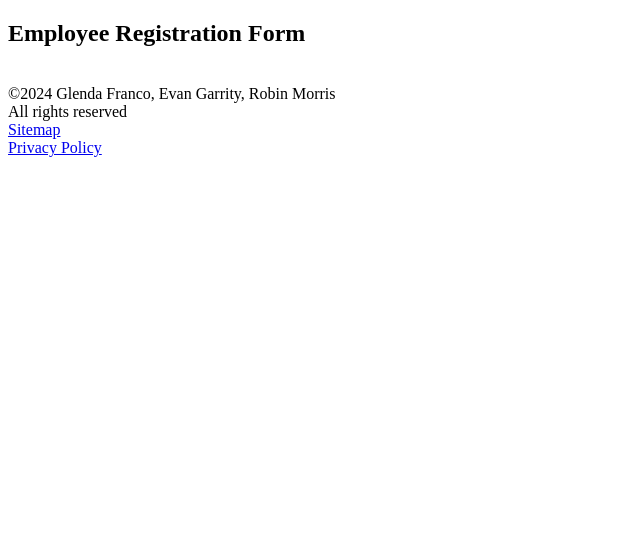
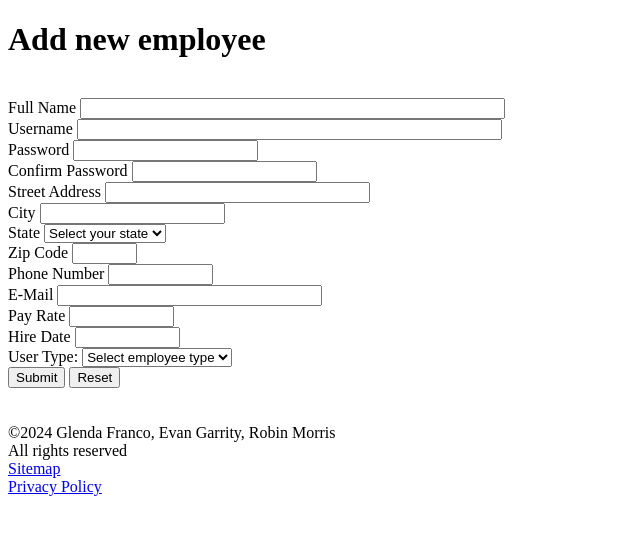
Before and after one commit to robin-e-m/coffeeShop, a PHP site: page /register.php in a window 1280 px wide. Shown: the top 535 px of the page, without its empty margins (0-640 px from the left). Run offline with PHP 8.4, Linux system fonts and the light colour scheme.

Commit message:
Added DBConnect and registerActio pages. Added the fields within register page.

```diff
--- a/index.php
+++ b/index.php
@@ -20,6 +20,7 @@
         <p> Temporary links to new pages I have created, for testing purposes only and will be deleted as more content is created.
             <br>
         <a href="manager.php">Managers Page</a>
+        <br>
         <a href="register.php">Click here to add new employees</a>
 
         </p>
--- a/manager.php
+++ b/manager.php
@@ -10,10 +10,11 @@
         <h2>Manager Page</h2>
 
         <a href="signup.php">Click here to add new customers</a>
+        <br>
         <a href="register.php">Click here to add new employees</a>
 
         <br>
-
+        <br>
         <?php include 'footer.php' ?>
     </body>
 </html>
--- a/register.php
+++ b/register.php
@@ -6,10 +6,145 @@
         <title>Register</title>
     </head>
     <body>
-<h2>Employee Registration Form</h2>
+        <h1>Add new employee</h1>
 
+        <br>
+        <div>
 
+            <form name="register" action="registerAction.php" method="get">
 
+                <div>
+                    <label>Full Name</label>
+                    <input type="text" name="name" size="50" required/>
+                </div>
+
+                <div>
+                    <label>Username</label>
+                    <input type="text" name="username" size="50" required/>
+                </div>
+
+                <div>
+                    <label>Password</label>
+                    <input type="password" name="pass" size="20" required/>
+                </div>
+
+                <div>
+                    <label>Confirm Password</label>
+                    <input type="password" name="pass2" size="20" required/>
+
+                </div>
+
+                <div>
+                    <label>Street Address</label>
+                    <input type="text" name="address" size="30" required />
+                </div>
+
+                <div>
+                    <label>City</label>
+                    <input type="text" name="city" size="20" required />
+                </div>
+
+                <div>
+                    <label>State</label>
+                    <select name="state" required>
+                        <option disabled selected value>Select your state</option>
+                        <option value="al">AL</option>
+                        <option value="ak">AK</option>
+                        <option value="az">AZ</option>
+                        <option value="ar">AR</option>
+                        <option value="ca">CA</option>
+                        <option value="co">CO</option>
+                        <option value="ct">CT</option>
+                        <option value="de">DE</option>
+                        <option value="dc">DC</option>
+                        <option value="fl">FL</option>
+                        <option value="ga">GA</option>
+                        <option value="hi">HI</option>
+                        <option value="id">ID</option>
+                        <option value="il">IL</option>
+                        <option value="in">IN</option>
+                        <option value="ia">IA</option>
+                        <option value="ks">KS</option>
+                        <option value="ky">KY</option>
+                        <option value="la">LA</option>
+                        <option value="me">ME</option>
+                        <option value="md">MD</option>
+                        <option value="ma">MA</option>
+                        <option value="mi">MI</option>
+                        <option value="mn">MN</option>
+                        <option value="ms">MS</option>
+                        <option value="mo">MO</option>
+                        <option value="mt">MT</option>
+                        <option value="ne">NE</option>
+                        <option value="nv">NV</option>
+                        <option value="nh">NH</option>
+                        <option value="nj">NJ</option>
+                        <option value="nm">NM</option>
+                        <option value="ny">NY</option>
+                        <option value="nc">NC</option>
+                        <option value="nd">ND</option>
+                        <option value="oh">OH</option>
+                        <option value="ok">OK</option>
+                        <option value="or">OR</option>
+                        <option value="pa">PA</option>
+                        <option value="pr">PR</option>
+                        <option value="ri">RI</option>
+                        <option value="sc">SC</option>
+                        <option value="sd">SD</option>
+                        <option value="tn">TN</option>
+                        <option value="tx">TX</option>
+                        <option value="ut">UT</option>
+                        <option value="va">VA</option>
+                        <option value="wa">WA</option>
+                        <option value="wv">WV</option>
+                        <option value="wi">WI</option>
+                        <option value="wy">WY</option>
+                    </select>
+                </div>
+
+                <div>
+                    <label>Zip Code</label>
+                    <input type="text" name="zip" size="5" />
+                </div>
+
+                <div>
+                    <label>Phone Number</label>
+                    <input type="text" name="phone" size="10" />
+                </div>
+
+                <div>
+                    <label>E-Mail</label>
+                    <input type="email" name="email" size="30" required/>
+                </div>
+
+                <div>
+                    <label>Pay Rate</label>
+                    <input type="text" name="pay" size="10" />
+                </div>
+
+                <div>
+                    <label>Hire Date</label>
+                    <input type="email" name="email" size="10" required/>
+                </div>
+
+                <div>
+                    <label>User Type:</label>
+                    <select name="usertype" required>
+                        <option value="">Select employee type</option>
+                        <option value="1">1. Manager</option>
+                        <option value="2">2. Staff</option>
+                    </select>
+
+                </div>
+
+                <div class="item">
+                    <input type="submit" value="Submit" />
+                    <input type="reset" value="Reset" />
+                </div>
+            </form>
+        </div>
+
+        <br>
         <br>
 
         <?php include 'footer.php' ?>
```
Also changed, not shown: DBConnect.php (added, +73 -0 lines), registerAction.php (added, +35 -0 lines).
